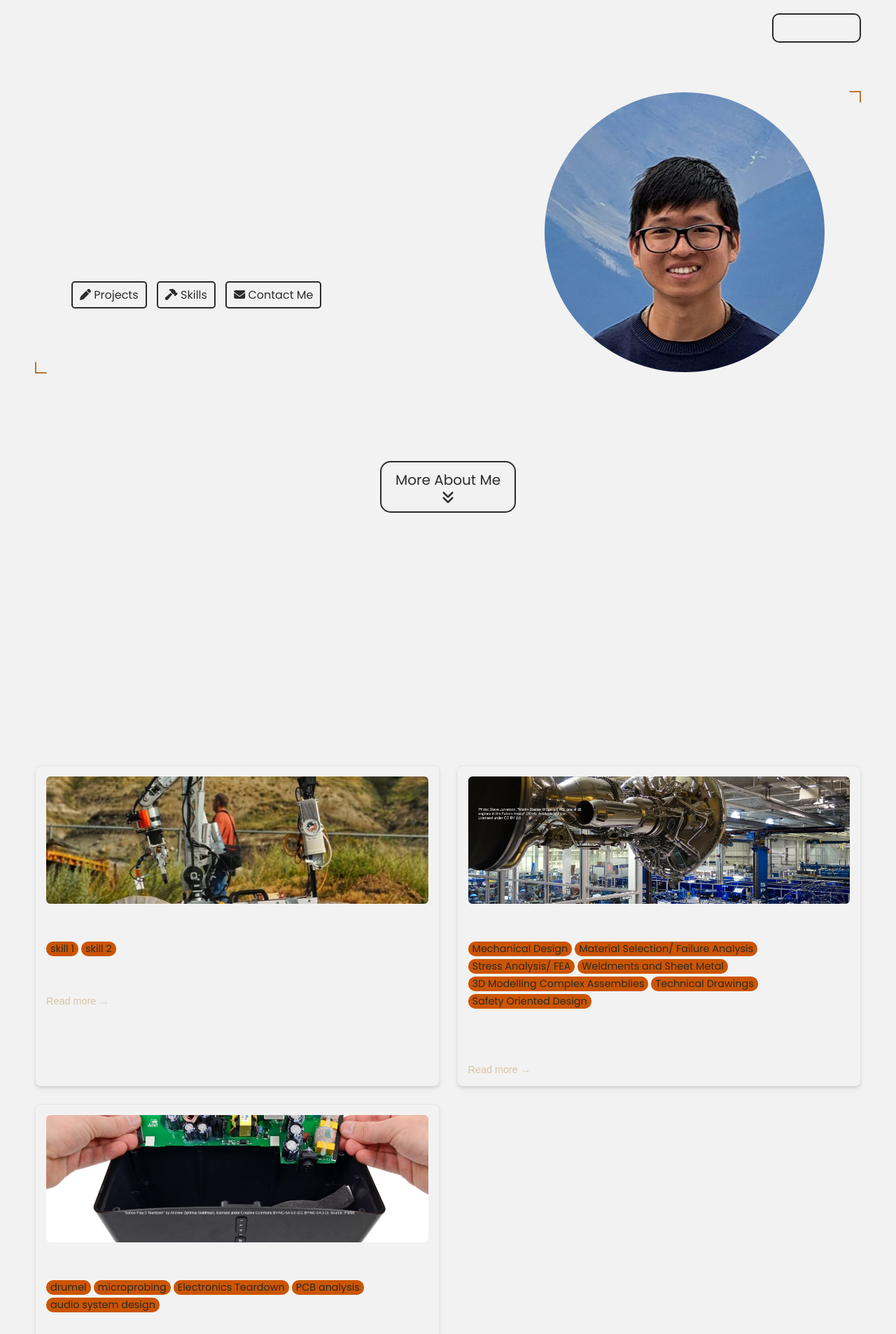
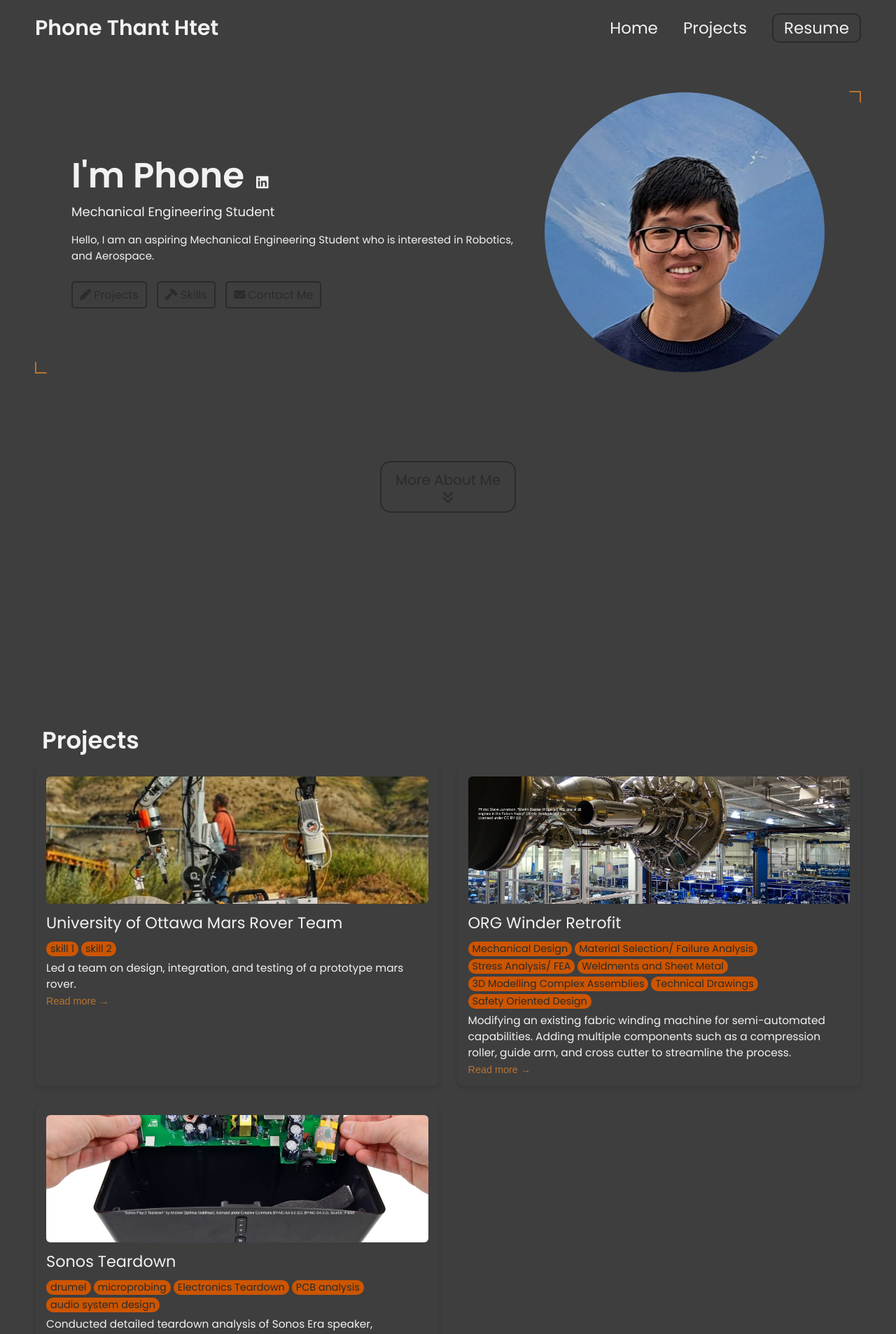
Before and after one commit to Alvin-Htet/Alvin-Htet.github.io, a Jekyll site: the page built from index.html, in a window 1280 px wide. Shown: the top 1907 px of the page at 70% size. Built offline with Jekyll 4.4.1, drawn with Linux system fonts in a browser that asks for light colours.

Commit message:
Update _config.yml

```diff
--- a/_config.yml
+++ b/_config.yml
@@ -87,8 +87,8 @@ colors: # this is the basic theme
   text: "#F2F2F2"
   border: "#B87333"
   link: "#2B2B2B"
-  highlight: "#D8C3A5"
-  background: "#F2F2F2"
+  highlight: "#B87333"
+  background: "#3E3E3E"
   light_background: "#CC5500"
 
 # A few examples.
```
